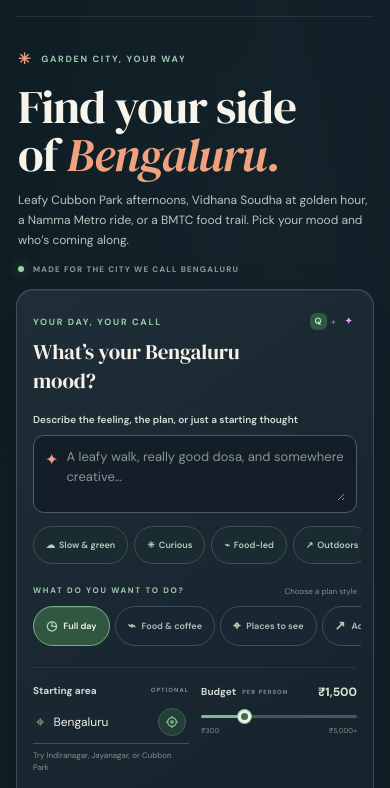
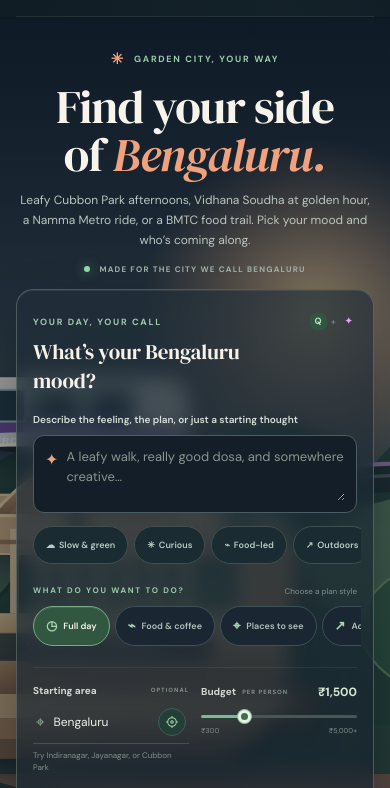
Before and after one commit to Navalakshme/bengaluru-solo-explorer, a website: page index.html in a window 390 px wide. Shown: the part 49-837 px from the top of the page. Drawn offline with Linux system fonts and the light colour scheme.

Commit message:
Use Bengaluru city art as responsive background

```diff
--- a/index.html
+++ b/index.html
@@ -29,10 +29,8 @@
           <div class="local-proof"><span class="proof-dot"></span> MADE FOR THE CITY WE CALL BENGALURU</div>
         </div>
 
-        <figure class="city-scene">
-          <img src="/bengaluru-city-scene.svg" alt="Bengaluru at dusk: Vidhana Soudha framed by Cubbon Park trees, with a Namma Metro train above and a BMTC bus on the road." width="900" height="1020">
-          <figcaption><span class="scene-caption-dot"></span> CUBBON PARK · VIDHANA SOUDHA · NAMMA METRO</figcaption>
-          <div class="scene-floating-note"><span class="scene-icon">↗</span><span><strong>Move like a local</strong><small>Metro, BMTC, and neighborhood walks</small></span></div>
+        <figure class="city-scene" aria-hidden="true">
+          <img src="/bengaluru-city-scene.svg" alt="" width="900" height="1020">
         </figure>
 
         <section class="planner" aria-labelledby="planner-title">
--- a/styles.css
+++ b/styles.css
@@ -18,9 +18,10 @@
 }
 
 * { box-sizing: border-box; }
-html { scroll-behavior: smooth; }
+html { scroll-behavior: smooth; overflow-x: clip; }
 body {
   margin: 0;
+  overflow-x: clip;
   color: var(--ink);
   background:
     radial-gradient(ellipse at 73% 16%, #2438425c 0, transparent 36rem),
@@ -42,32 +43,24 @@
 .nav-links a { color: #a4b2ae; text-decoration: none; font-size: 12px; transition: color .18s ease; }
 .nav-links a:hover { color: var(--ink); }
 .city-pill { margin-left: auto; display: flex; align-items: center; gap: 9px; padding: 9px 13px; border: 1px solid #617a795e; border-radius: 999px; background: #1b2c3470; color: #dce7df; font: 700 9px var(--body); letter-spacing: .8px; }
-.live-dot, .proof-dot, .scene-caption-dot { width: 7px; height: 7px; border-radius: 50%; background: #90dba7; box-shadow: 0 0 12px #90dba788; }
+.live-dot, .proof-dot { width: 7px; height: 7px; border-radius: 50%; background: #90dba7; box-shadow: 0 0 12px #90dba788; }
 .city-pill-chevron { margin-left: 2px; color: #91a8a3; font-size: 14px; }
 
-.hero-grid { display: grid; grid-template-columns: minmax(0, .94fr) minmax(0, 1.06fr); grid-template-rows: auto auto; align-items: start; gap: 24px clamp(22px, 2.7vw, 42px); padding: 45px 0 28px; }
-.intro-copy { grid-column: 1; grid-row: 1; padding: 10px 4px 0; }
+.hero-grid { position: relative; isolation: isolate; display: grid; grid-template-columns: minmax(0, 1fr); grid-template-rows: auto auto; align-items: start; gap: 28px; padding: 64px 0 36px; }
+.intro-copy { grid-column: 1; grid-row: 1; padding: 10px 4px 0; text-align: center; }
 .eyebrow, .section-kicker { color: #9bc9aa; font: 700 9px var(--body); letter-spacing: 1.7px; }
-.eyebrow { display: flex; align-items: center; gap: 9px; }
+.eyebrow { display: flex; align-items: center; justify-content: center; gap: 9px; }
 .eyebrow-mark { color: var(--peach); font-size: 15px; }
 .intro-copy h1 { margin: 18px 0 16px; font: 400 clamp(44px, 4.4vw, 67px)/1.02 var(--display); letter-spacing: -1.6px; }
 .intro-copy h1 em { color: var(--peach); font-weight: 400; }
-.intro-deck { max-width: 575px; margin: 0; color: #bbc5bf; font-size: 13px; line-height: 1.75; }
-.local-proof { display: flex; align-items: center; gap: 9px; margin-top: 19px; color: #8d9f99; font: 700 8px var(--body); letter-spacing: 1.2px; }
+.intro-deck { max-width: 700px; margin: 0 auto; color: #bbc5bf; font-size: 13px; line-height: 1.75; }
+.local-proof { display: flex; align-items: center; justify-content: center; gap: 9px; margin-top: 19px; color: #a1b2aa; font: 700 8px var(--body); letter-spacing: 1.2px; }
 .proof-dot { width: 6px; height: 6px; }
 
-.city-scene { position: relative; grid-column: 2; grid-row: 1; min-width: 0; height: clamp(390px, 39vw, 535px); overflow: hidden; margin: 0; border: 1px solid #6e85856b; border-radius: 26px; background: #1c3036; box-shadow: 0 24px 70px #0006, inset 0 1px #ffffff20; isolation: isolate; }
-.city-scene::after { content: ""; position: absolute; inset: 0; background: linear-gradient(180deg, #0d18281f 0%, transparent 52%, #0a1519a6 100%); pointer-events: none; }
-.city-scene img { position: absolute; inset: 0; width: 100%; height: 100%; object-fit: cover; object-position: center 55%; }
-.city-scene figcaption { position: absolute; z-index: 1; left: 22px; bottom: 22px; display: inline-flex; align-items: center; gap: 9px; padding: 11px 14px; border: 1px solid #b5c9bd45; border-radius: 999px; background: #15262cce; color: #e4eee3; backdrop-filter: blur(14px); font: 700 8px var(--body); letter-spacing: 1px; }
-.scene-caption-dot { width: 6px; height: 6px; }
-.scene-floating-note { position: absolute; z-index: 1; top: 24px; right: 22px; display: flex; align-items: center; gap: 11px; padding: 12px 16px; border: 1px solid #a9bdbc50; border-radius: 14px; background: #1b2b34dc; box-shadow: 0 12px 32px #08101655; backdrop-filter: blur(16px); }
-.scene-icon { width: 27px; height: 27px; display: grid; place-items: center; border-radius: 9px; background: #72569b; color: #fff; font-size: 15px; }
-.scene-floating-note span:last-child { display: grid; gap: 2px; }
-.scene-floating-note strong { color: #f5f2e9; font-size: 10px; }
-.scene-floating-note small { color: #b8c5be; font-size: 8px; }
-
-.planner { grid-column: 1 / -1; grid-row: 2; width: 100%; padding: 27px 30px 21px; border: 1px solid #62767a80; border-radius: 20px; background: linear-gradient(145deg, #202e39f5, #131f29f5); box-shadow: 0 20px 48px #0003, inset 0 1px #ffffff12; backdrop-filter: blur(18px); }
+.city-scene { position: absolute; z-index: -1; top: 0; bottom: 0; left: 50%; width: 100vw; transform: translateX(-50%); overflow: hidden; margin: 0; pointer-events: none; background: #132329; }
+.city-scene::after { content: ""; position: absolute; inset: 0; background: linear-gradient(180deg, #09121bd1 0%, #09121ba3 29%, #09121b63 56%, #09121bd9 83%, #09121b 100%); pointer-events: none; }
+.city-scene img { position: absolute; inset: 0; width: 100%; height: 100%; object-fit: cover; object-position: center 100%; opacity: .72; }
+.planner { grid-column: 1; grid-row: 2; width: min(100%, 1120px); justify-self: center; padding: 27px 30px 21px; border: 1px solid #73847d8c; border-radius: 20px; background: linear-gradient(145deg, #202e39cc, #131f29d6); box-shadow: 0 20px 48px #0004, inset 0 1px #ffffff12; backdrop-filter: blur(14px); }
 .planner-head { display: flex; align-items: center; justify-content: space-between; gap: 15px; margin-bottom: 20px; }
 .planner-head h2, .results-topline h2 { margin: 6px 0 0; color: #f6f2e9; font: 400 23px var(--display); letter-spacing: -.2px; }
 .ai-stack { display: flex; align-items: center; gap: 5px; color: #aebbb5; }
@@ -200,8 +193,7 @@
 .visually-hidden { position: absolute !important; width: 1px; height: 1px; padding: 0; margin: -1px; overflow: hidden; clip: rect(0,0,0,0); white-space: nowrap; border: 0; }
 
 @media (max-width: 1150px) {
-  .hero-grid { grid-template-columns: minmax(0, .9fr) minmax(0, 1.1fr); gap: 20px 22px; }
-  .city-scene { height: clamp(370px, 43vw, 490px); }
+  .hero-grid { gap: 24px; }
   .planner { padding: 21px 19px 17px; }
   .planner-head h2 { font-size: 20px; }
   .mode-chips { gap: 5px; }
@@ -211,10 +203,10 @@
 }
 @media (max-width: 760px) {
   .app-shell { padding: 0 clamp(18px, 5vw, 42px); }
-  .hero-grid { grid-template-columns: minmax(0, 1fr); grid-template-rows: auto auto auto; gap: 20px; padding-top: 36px; }
+  .hero-grid { grid-template-columns: minmax(0, 1fr); grid-template-rows: auto auto; gap: 20px; padding-top: 36px; }
   .intro-copy { grid-column: 1; grid-row: 1; padding: 3px 2px 0; }
   .planner { grid-column: 1; grid-row: 2; padding: 26px; }
-  .city-scene { grid-column: 1; grid-row: 3; height: clamp(260px, 56vw, 390px); }
+  .city-scene img { object-position: center 50%; }
   .planner-head h2 { font-size: 23px; }
   .mode-chip { padding: 9px 12px; font-size: 9px; }
   .vibe-chip { padding: 7px 9px; font-size: 8px; }
@@ -232,14 +224,9 @@
   .intro-copy h1 { margin: 15px 0 12px; font-size: clamp(42px, 12vw, 57px); letter-spacing: -1px; }
   .intro-deck { font-size: 12px; line-height: 1.65; }
   .local-proof { margin-top: 13px; font-size: 8px; }
-  .city-scene { height: 235px; border-radius: 20px; }
-  .city-scene img { object-position: center 51%; }
-  .city-scene figcaption { left: 10px; bottom: 10px; gap: 6px; padding: 8px 10px; font-size: 6px; letter-spacing: .6px; }
-  .scene-floating-note { top: 11px; right: 10px; gap: 7px; padding: 8px 10px; border-radius: 11px; }
-  .scene-icon { width: 23px; height: 23px; font-size: 12px; }
-  .scene-floating-note strong { font-size: 8px; }
-  .scene-floating-note small { font-size: 6px; }
-  .planner { padding: 20px 16px 16px; border-radius: 17px; }
+  .city-scene::after { background: linear-gradient(180deg, #09121b99 0%, #09121b4d 38%, #09121b75 70%, #09121b9e 100%); }
+  .city-scene img { object-position: 68% 50%; opacity: .9; }
+  .planner { padding: 20px 16px 16px; border-radius: 17px; background: linear-gradient(145deg, #202e39a8, #131f29b8); backdrop-filter: blur(10px); }
   .planner-head { align-items: flex-start; margin-bottom: 17px; }
   .planner-head h2 { font-size: 21px; }
   .ai-stack { gap: 4px; padding-top: 3px; }
```
